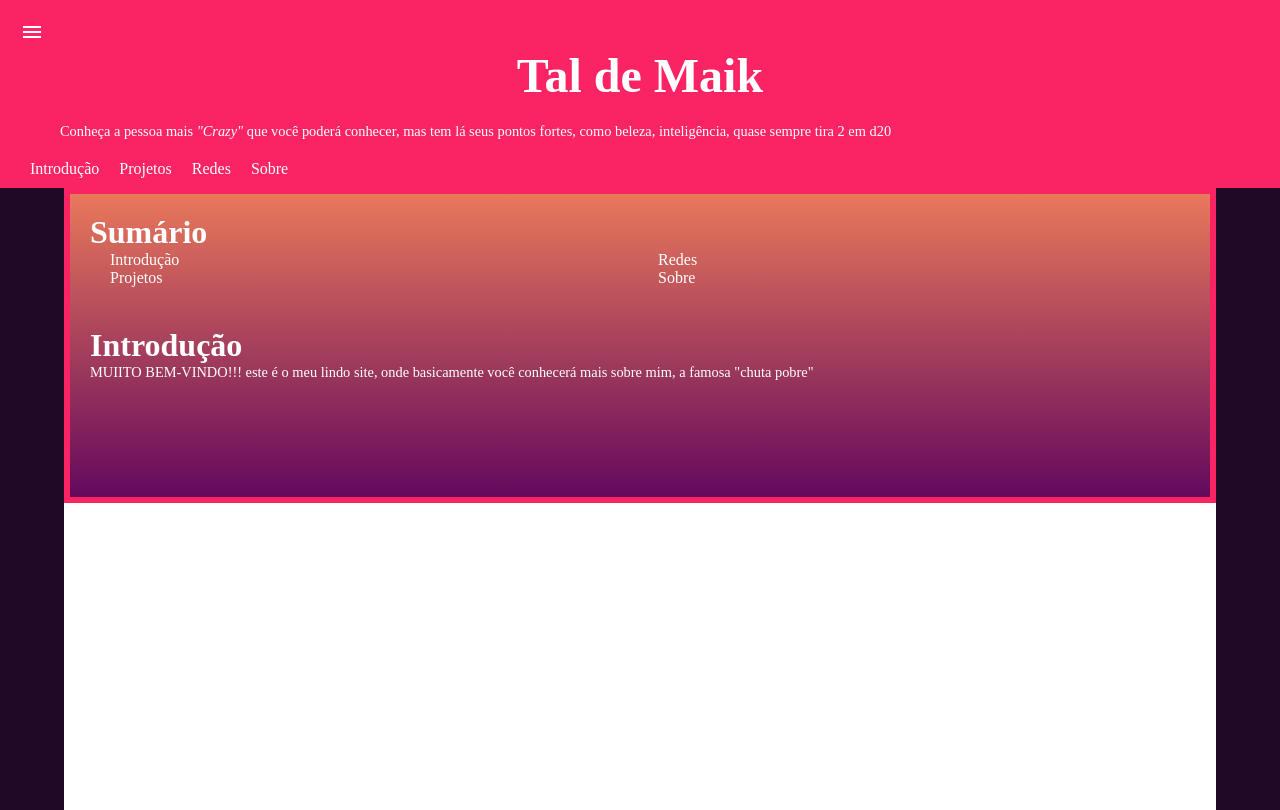
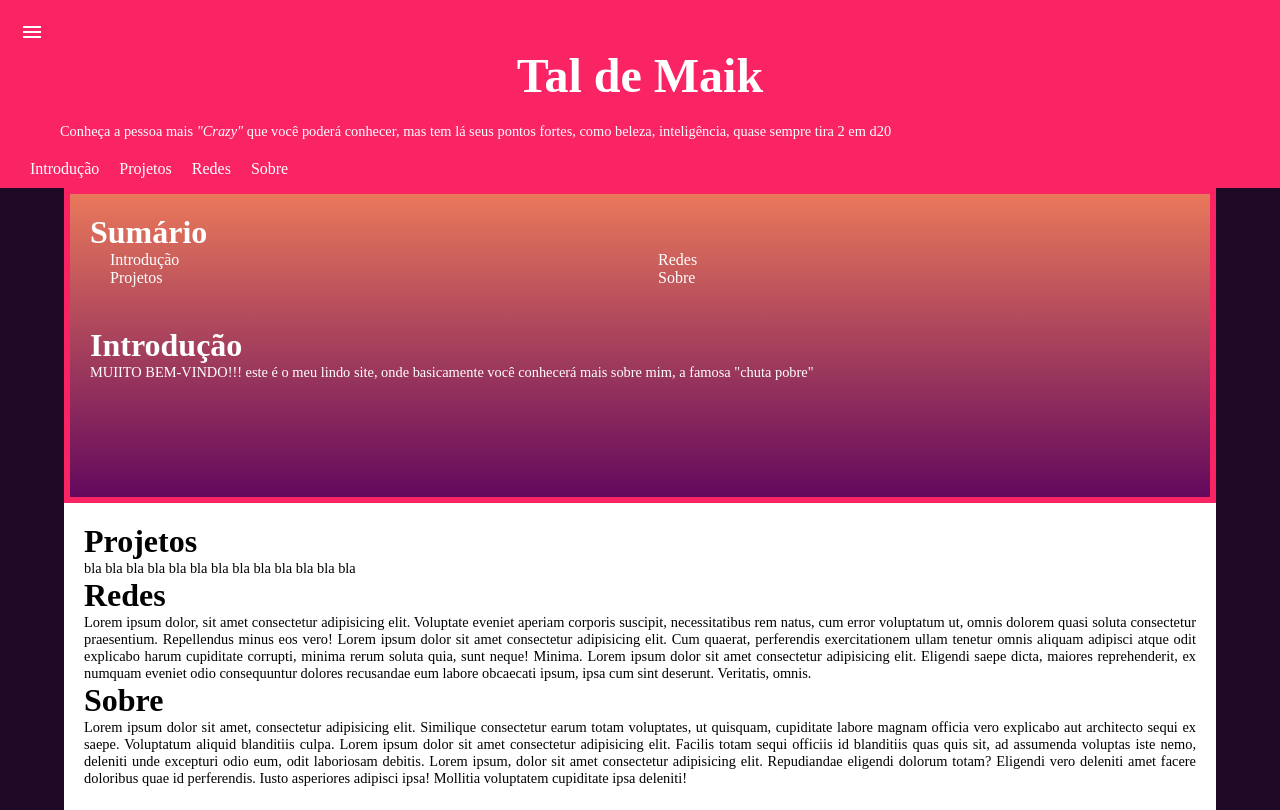
Before and after one commit to gitsavem/TM, a plain HTML site: page index.html in a window 1280 px wide. Shown: the top 810 px of the page. Drawn offline with nearby package versions, Linux system fonts and the light colour scheme.

Commit message:
Atualização
Versão 1.0.2

```diff
--- a/index.html
+++ b/index.html
@@ -45,6 +45,20 @@
                 <p>MUIITO BEM-VINDO!!! este é o meu lindo site, onde basicamente você conhecerá mais sobre mim, a famosa "chuta pobre"</p>
             </article>
         </section>
+        <section id="sec2">
+            <article>
+                <h2>Projetos</h2>
+                <p>bla bla bla bla bla bla bla bla bla bla bla bla bla</p>
+            </article>
+            <article>
+                <h2>Redes</h2>
+                <p>Lorem ipsum dolor, sit amet consectetur adipisicing elit. Voluptate eveniet aperiam corporis suscipit, necessitatibus rem natus, cum error voluptatum ut, omnis dolorem quasi soluta consectetur praesentium. Repellendus minus eos vero! Lorem ipsum dolor sit amet consectetur adipisicing elit. Cum quaerat, perferendis exercitationem ullam tenetur omnis aliquam adipisci atque odit explicabo harum cupiditate corrupti, minima rerum soluta quia, sunt neque! Minima. Lorem ipsum dolor sit amet consectetur adipisicing elit. Eligendi saepe dicta, maiores reprehenderit, ex numquam eveniet odio consequuntur dolores recusandae eum labore obcaecati ipsum, ipsa cum sint deserunt. Veritatis, omnis.</p>
+            </article>
+            <article>
+                <h2>Sobre</h2>
+                <p>Lorem ipsum dolor sit amet, consectetur adipisicing elit. Similique consectetur earum totam voluptates, ut quisquam, cupiditate labore magnam officia vero explicabo aut architecto sequi ex saepe. Voluptatum aliquid blanditiis culpa. Lorem ipsum dolor sit amet consectetur adipisicing elit. Facilis totam sequi officiis id blanditiis quas quis sit, ad assumenda voluptas iste nemo, deleniti unde excepturi odio eum, odit laboriosam debitis. Lorem ipsum, dolor sit amet consectetur adipisicing elit. Repudiandae eligendi dolorum totam? Eligendi vero deleniti amet facere doloribus quae id perferendis. Iusto asperiores adipisci ipsa! Mollitia voluptatem cupiditate ipsa deleniti!</p>
+            </article>
+        </section>
     </main>
     <footer>
 
--- a/style.css
+++ b/style.css
@@ -48,7 +48,7 @@ nav{
 main{
     margin: auto;
     width: 90vw;
-    background-color: white;
+    background-color: var(--CorNeutra);
     height: 100vh;
 }
 
@@ -106,6 +106,9 @@ ol{
     color: var(--CorNeutra);
     border: 6px solid var(--CorBase);
 }
+#sec2{
+    padding: 20px;
+}
 #a1{
     padding-bottom: 40px;
 } #a2{
```
